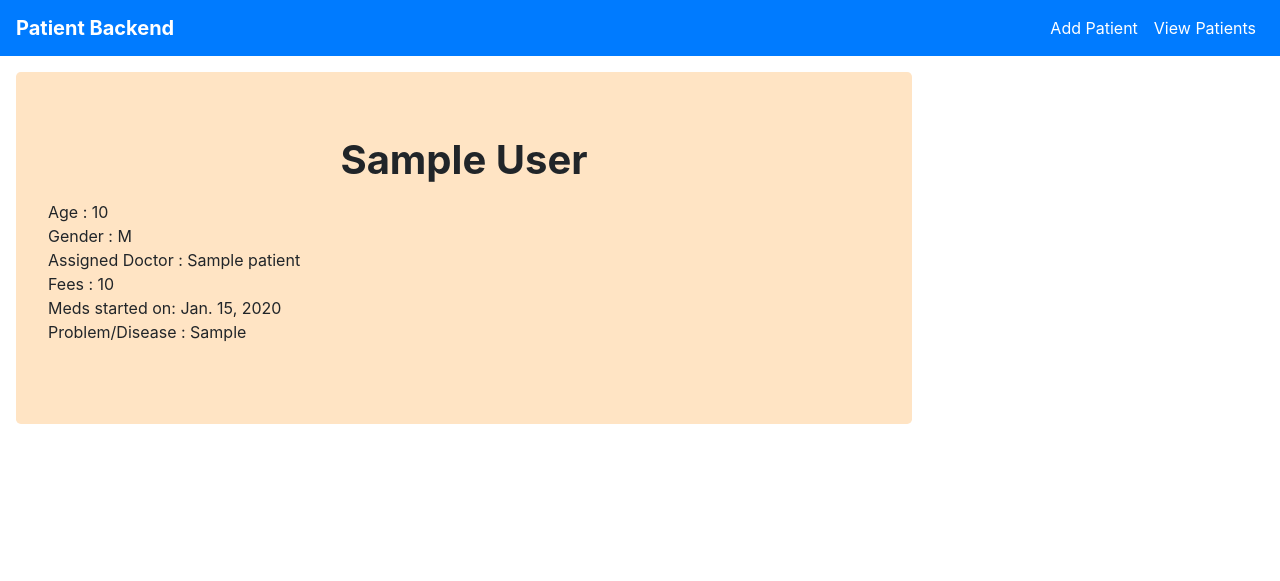
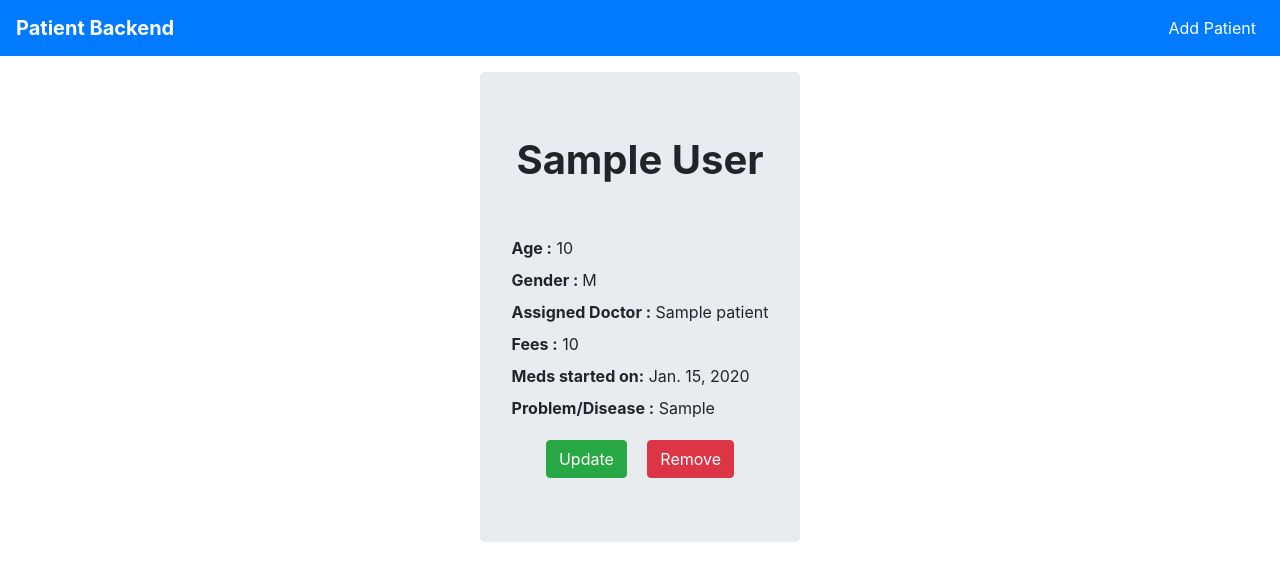
Before and after one commit to friskycodeur/patient-backend, a Django app: page /patient/detail/1 in a window 1280 px wide. Shown: the top 581 px of the page. Run offline with Django 3.2, Linux system fonts and the light colour scheme; tables that the repository leaves empty hold one stand-in row (values such as "Sample post"); some libraries are stand-ins or nearby versions.

Commit message:
added frontend UI

```diff
--- a/src/patient/views.py
+++ b/src/patient/views.py
@@ -1,4 +1,9 @@
-from django.shortcuts import render, get_object_or_404, HttpResponseRedirect
+from django.shortcuts import (
+    render,
+    get_object_or_404,
+    HttpResponseRedirect,
+    redirect,
+)
 
 # Create your views here.
 from .models import Patient
@@ -12,6 +17,7 @@ def patient_create_view(request):
 
     if form.is_valid():
         form.save()
+        return redirect("home")
 
     context["form"] = form
     return render(request, template_name, context)
@@ -49,11 +55,12 @@ def patient_update_view(request, id):
 
 
 def patient_delete_view(request, id):
+    context = {}
     template_name = "patient_delete.html"
     obj = get_object_or_404(Patient, id=id)
-
+    context["patient"] = obj
     if request.method == "POST":
         obj.delete()
         return HttpResponseRedirect("/")
 
-    return render(request, template_name)
+    return render(request, template_name, context)
--- a/src/patients/templates/patient_detail.html
+++ b/src/patients/templates/patient_detail.html
@@ -1,19 +1,26 @@
 {% extends "__base.html" %}
 {% block container %}
-<div class="jumbotron m-3" style="max-width:70%;background-color:bisque;">
+<div class="d-flex justify-content-center">
+<div class="jumbotron m-3">
 <h1 class="text-center mb-0">
     <strong> {{patient.first_name}} {{patient.last_name}}  </strong>
 </h1>
     <p class="card-text mb-3 mt-0 text-center text-capitalize">
 
     </p>
-<p class="card-text m-3 text-center font-weight-bolder">
-    <div class="">Age : {{patient.age}}</div>
-    <div class="">Gender : {{patient.gender}} </div>
-    <div class="">Assigned Doctor : {{patient.doctor_name}}</div>
-    <div class="">Fees : {{patient.doctor_fees}}</div>
-    <div class="">Meds started on: {{patient.meds_start_date}}</div>
-    <div class="">Problem/Disease : {{patient.problem}}</div>
+<p class="card-text m-3 text-center font-weight-bolder p-2">
+    <div class="py-1"><span class="font-weight-bold"> Age :</span> {{patient.age}}</div>
+    <div class="py-1"><span class="font-weight-bold">Gender : </span>{{patient.gender}} </div>
+    <div class="py-1"><span class="font-weight-bold">Assigned Doctor :</span> {{patient.doctor_name}}</div>
+    <div class="py-1"><span class="font-weight-bold">Fees :</span> {{patient.doctor_fees}}</div>
+    <div class="py-1"><span class="font-weight-bold">Meds started on:</span> {{patient.meds_start_date}}</div>
+    <div class="py-1"><span class="font-weight-bold">Problem/Disease :</span> {{patient.problem}}</div>
 </p>
+
+<div class="text-center">
+<a href="{% url 'patient-update' patient.id %}" class="btn btn-success mx-2">Update</a>
+<a href="{% url 'patient-delete' patient.id %}" class="btn btn-danger mx-2">Remove</a>
+</div>
+</div>
 </div>
 {% endblock %}
--- a/src/patients/templates/utils/_navbar.html
+++ b/src/patients/templates/utils/_navbar.html
@@ -8,9 +8,6 @@
         <li class="nav-item active">
           <a class="nav-link text-white" href="{% url 'patient-create' %}">Add Patient</span></a>
         </li>
-        <li class="nav-item">
-          <a class="nav-link text-white" href="{% url 'patient-list'%}">View Patients</a>
-        </li>
         </ul>
         </div>
         </nav>
--- a/src/patients/urls.py
+++ b/src/patients/urls.py
@@ -1,9 +1,10 @@
 from django.urls import path, include
 from django.contrib import admin
 from django.views.generic import TemplateView
+from patient.views import patient_list_view
 
 urlpatterns = [
-    path("", TemplateView.as_view(template_name="__base.html"), name="home"),
+    path("", patient_list_view, name="home"),
     path("admin/", admin.site.urls),
     path("patient/", include("patient.urls")),
 ]
```
Also changed, not shown: src/patients/templates/patient_delete.html (+24 -0 lines), src/patients/templates/patient_update.html (deleted).
